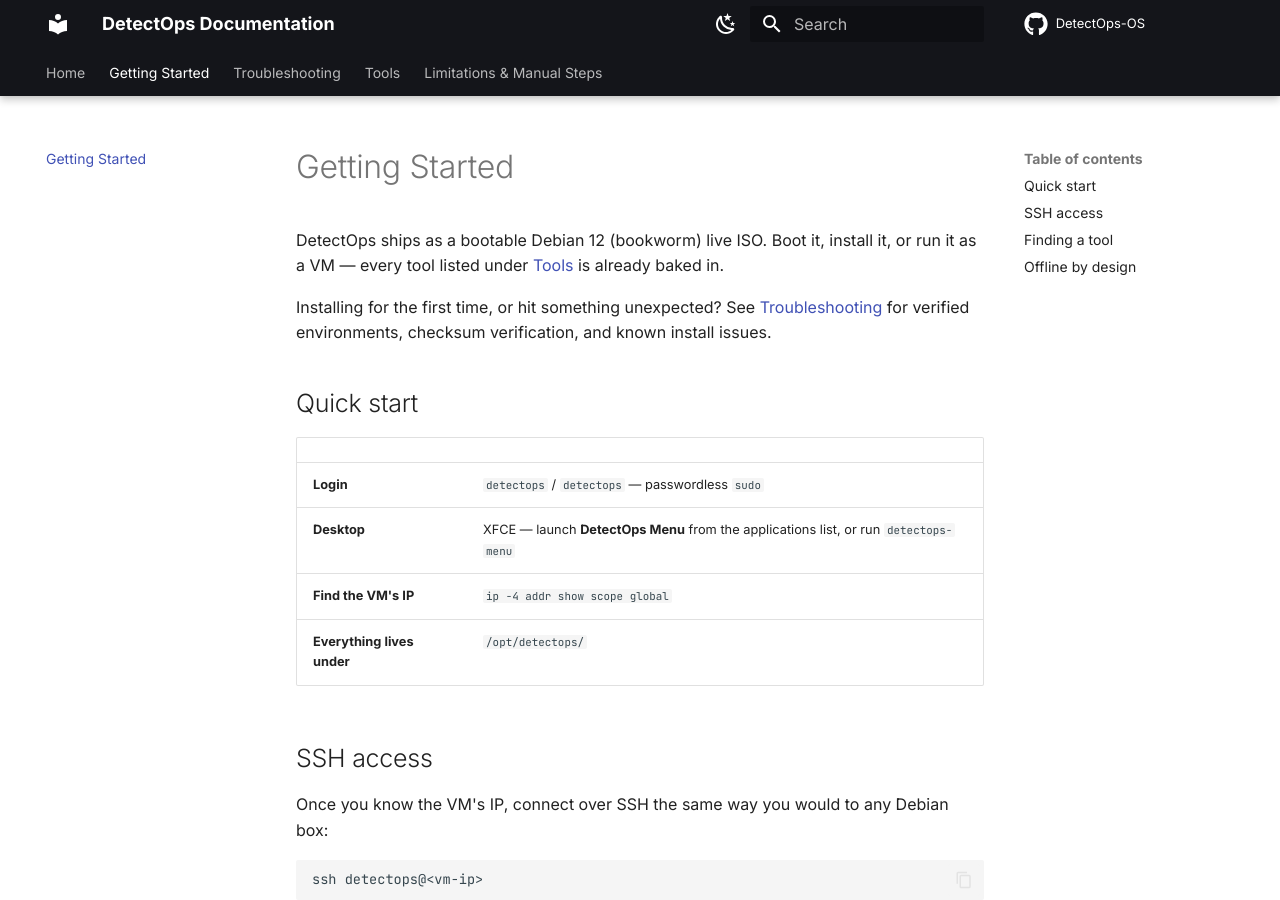
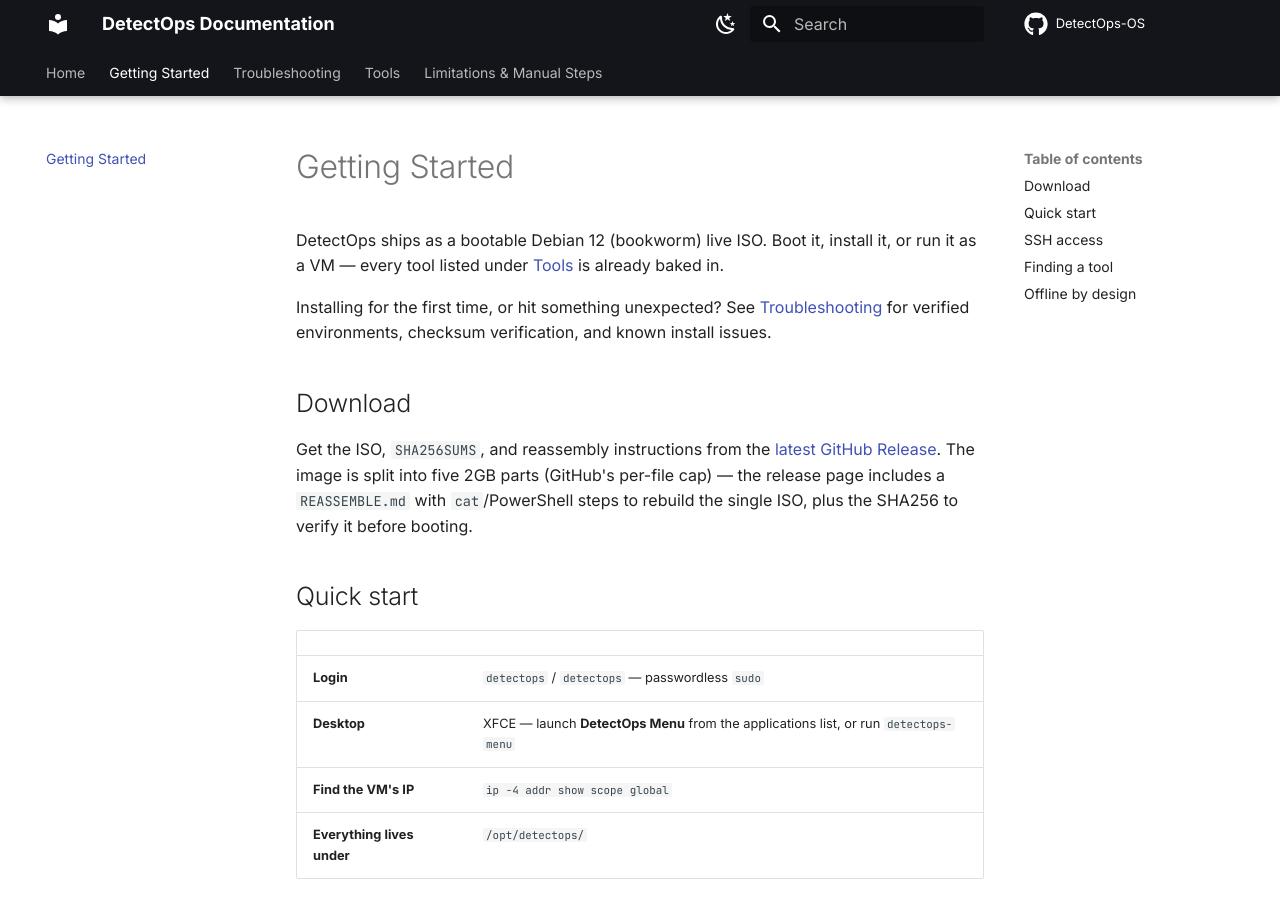
Before and after one commit to offsec-ttps/DetectOps-OS, an MkDocs documentation site: the page built from docs/getting-started.md, in a window 1280 px wide and 900 px high. Built offline with MkDocs 1.6.1 and Material for MkDocs 9.7.7, drawn with Linux system fonts in a browser that asks for light colours; comment, search, counter and statistics services are not loaded.

Commit message:
Add ISO download link now that the v1.0.0 release is published
Closes the loop on RUS-32: release-parts/*.part + SHA256SUMS are live at
https://github.com/offsec-ttps/DetectOps-OS/releases/tag/v1.0.0, so
getting-started.md and README.md can point testers at it.

```diff
--- a/docs/getting-started.md
+++ b/docs/getting-started.md
@@ -7,6 +7,14 @@
 Installing for the first time, or hit something unexpected? See
 [Troubleshooting](troubleshooting.md) for verified environments, checksum
 verification, and known install issues.
+
+## Download
+
+Get the ISO, `SHA256SUMS`, and reassembly instructions from the
+[latest GitHub Release](https://github.com/offsec-ttps/DetectOps-OS/releases/tag/v1.0.0). The image is split into five
+2GB parts (GitHub's per-file cap) — the release page includes a
+`REASSEMBLE.md` with `cat`/PowerShell steps to rebuild the single ISO,
+plus the SHA256 to verify it before booting.
 
 ## Quick start
 
```
Also changed, not shown: README.md (+3 -0 lines).
